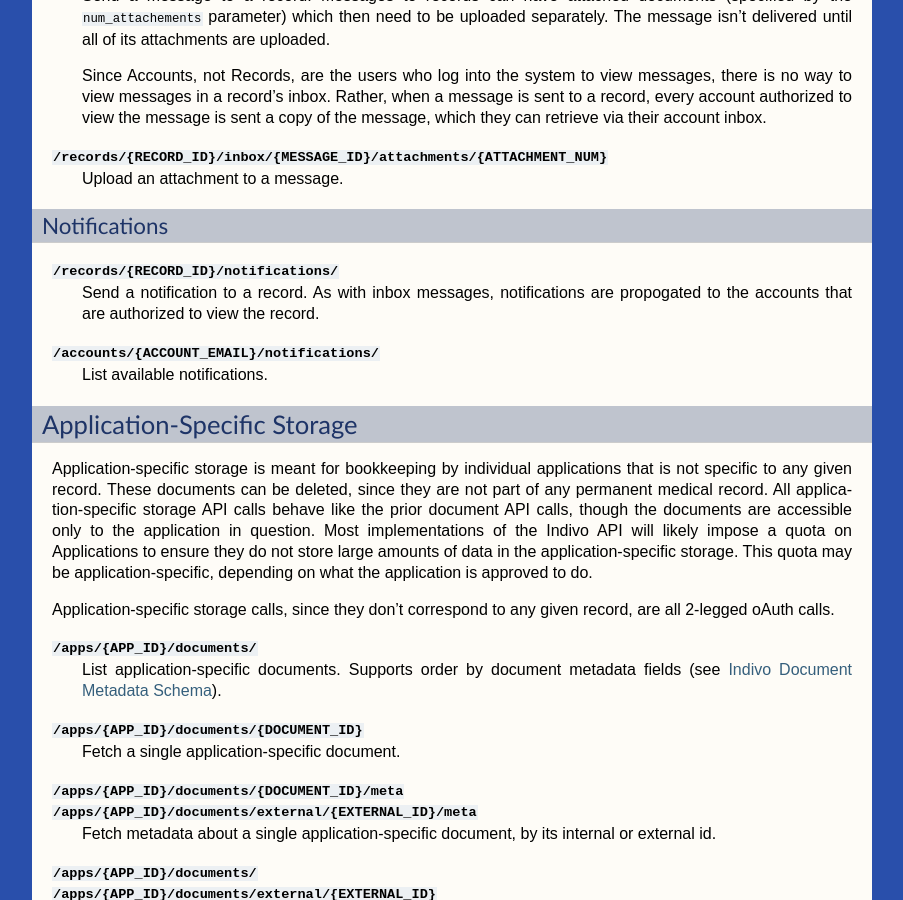
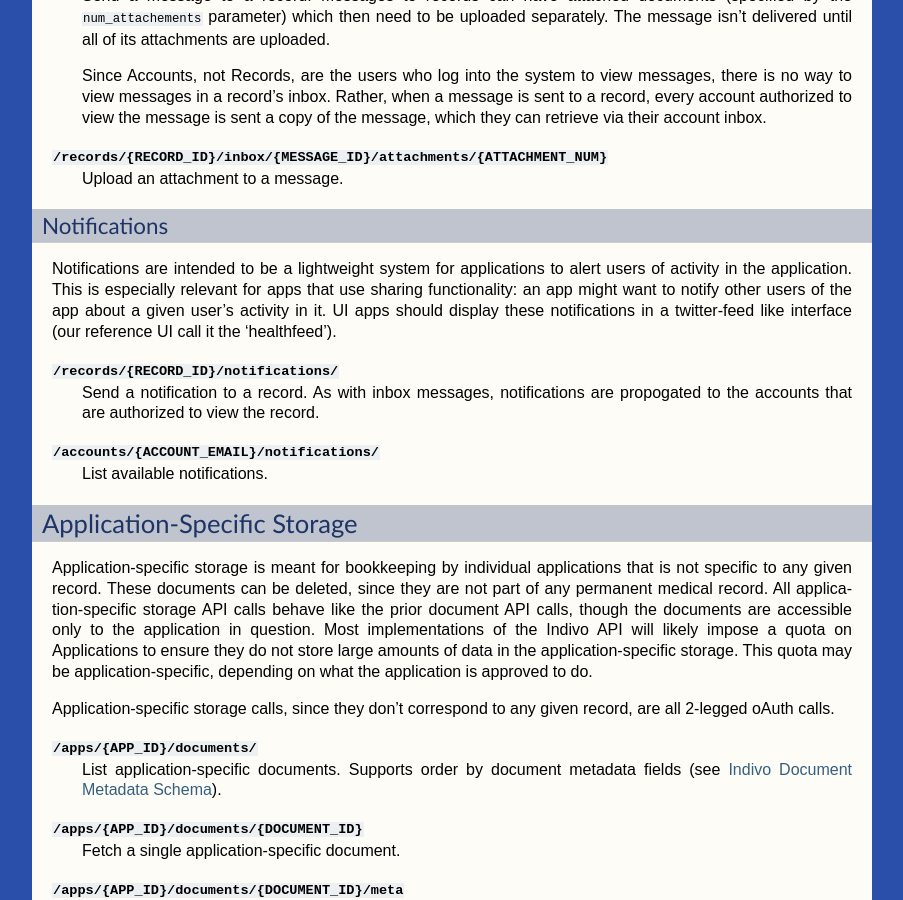
Before and after one commit to chb/indivo_server, a Sphinx documentation site: the page built from doc/sphinx/source/api.rst, in a window 1280 px wide and 900 px high, scrolled down 6270 px. Shown: the whole window, without its empty margins (198-1101 px from the left). Built offline with Sphinx 7.4.7, drawn with Linux system fonts in a browser that asks for light colours; pages that are not in the unit, such as notebooks, are missing from menus; cross-references to code outside the pages are shown as plain code.

Commit message:
Added better description of notifications to the API docs

```diff
--- a/doc/sphinx/source/api.rst
+++ b/doc/sphinx/source/api.rst
@@ -376,6 +376,12 @@ Messaging
 
 Notifications
 ^^^^^^^^^^^^^
+
+Notifications are intended to be a lightweight system for applications to alert
+users of activity in the application. This is especially relevant for apps that
+use sharing functionality: an app might want to notify other users of the app
+about a given user's activity in it. UI apps should display these notifications
+in a twitter-feed like interface (our reference UI call it the 'healthfeed').
 
 .. glossary::
 
```
